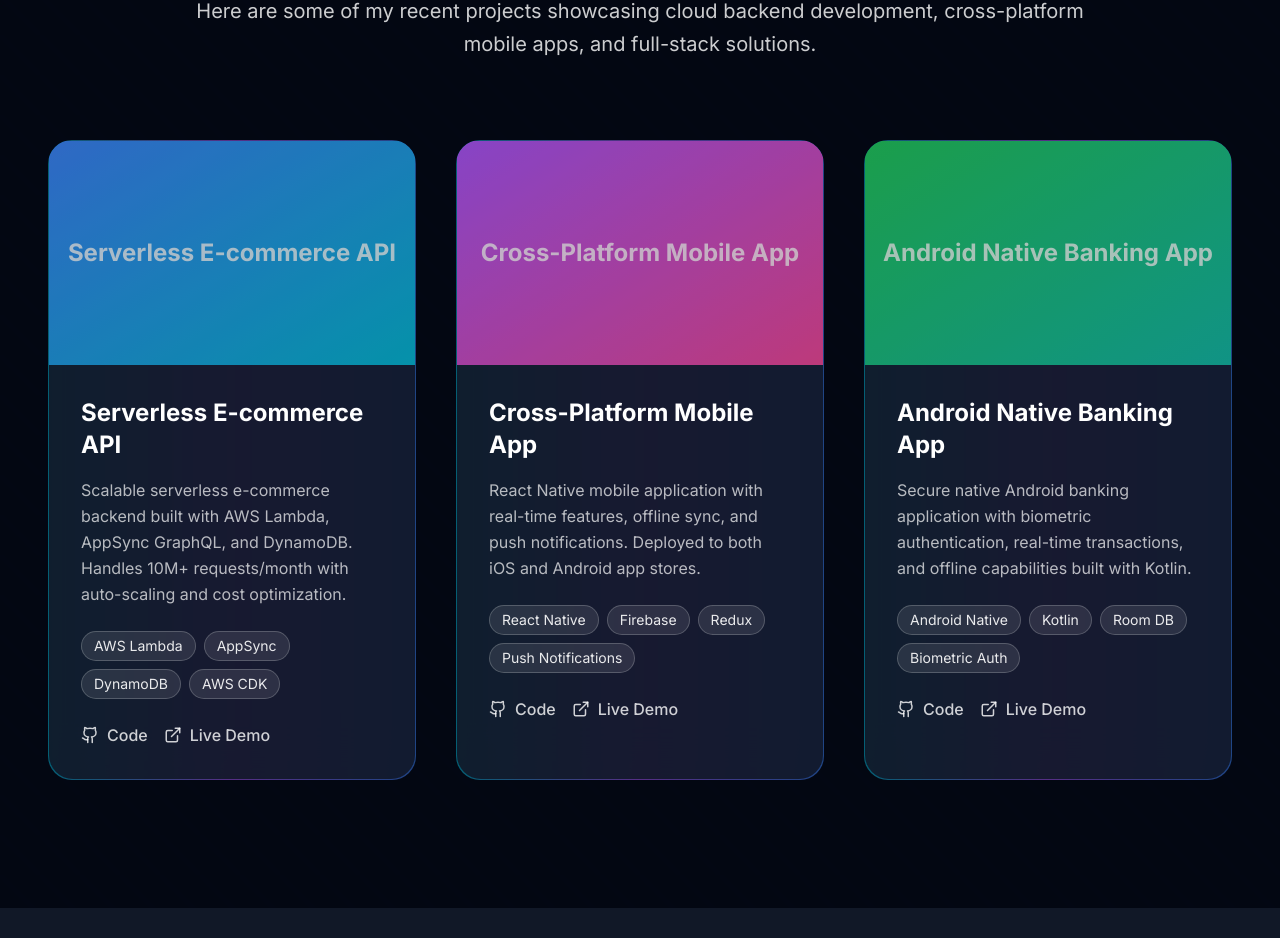
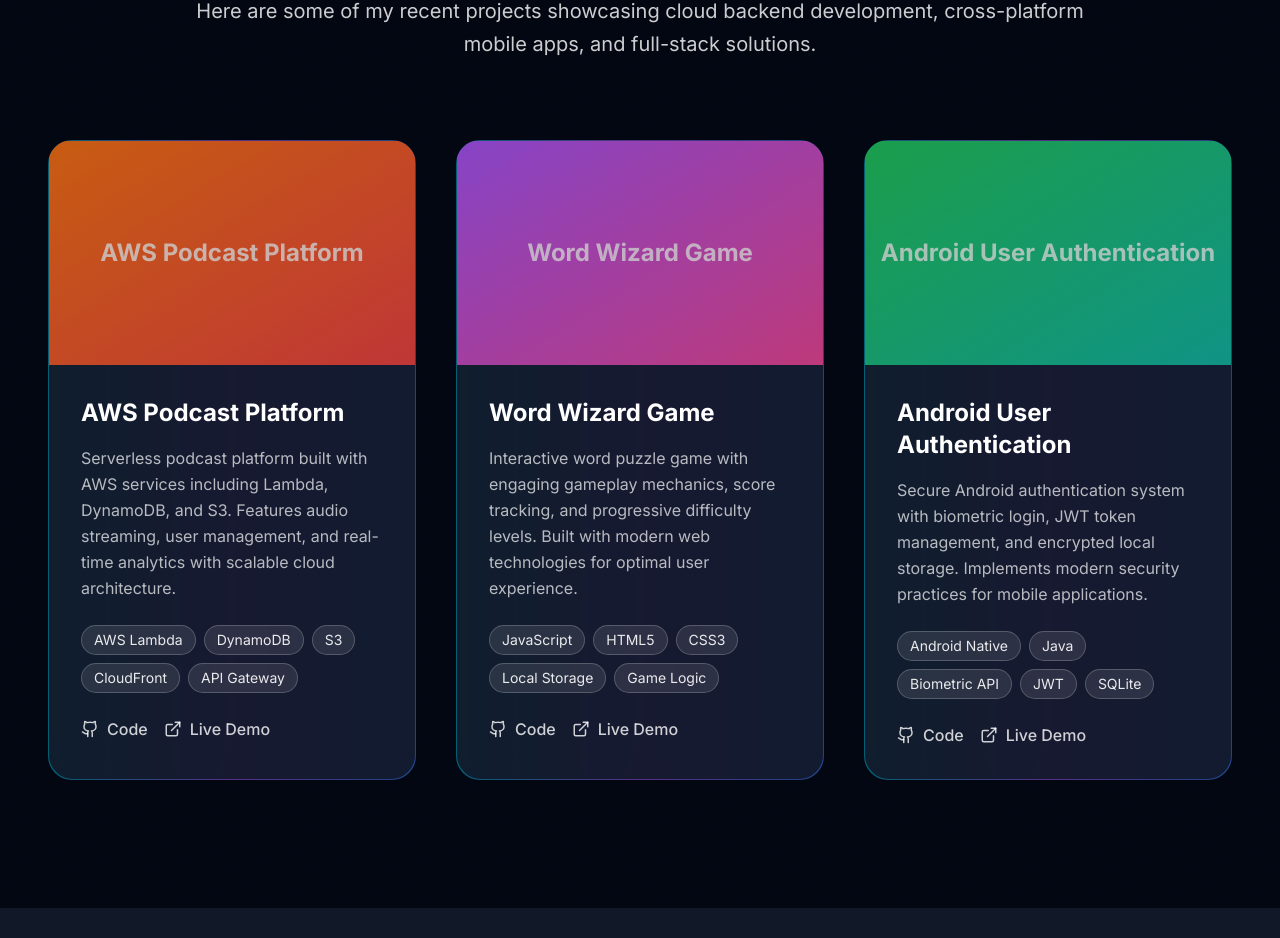
Before and after one commit to deeppatel0311/deeppatel0311.github.io, a Next.js app: page / in a window 1280 px wide. Shown: the part 3512-4450 px from the top of the page. Built offline with nearby package versions, Linux system fonts and the light colour scheme.

Commit message:
Add GitHub Actions deployment, update projects with real repos, and update README

```diff
--- a/next.config.js
+++ b/next.config.js
@@ -1,8 +1,10 @@
 /** @type {import('next').NextConfig} */
 const nextConfig = {
-  experimental: {
-    appDir: true,
-  },
+  output: 'export',
+  trailingSlash: true,
+  images: {
+    unoptimized: true
+  }
 }
 
 module.exports = nextConfig
--- a/src/components/Projects.tsx
+++ b/src/components/Projects.tsx
@@ -5,27 +5,27 @@
 export default function Projects() {
   const projects = [
     {
-      title: 'Serverless E-commerce API',
-      description: 'Scalable serverless e-commerce backend built with AWS Lambda, AppSync GraphQL, and DynamoDB. Handles 10M+ requests/month with auto-scaling and cost optimization.',
-      technologies: ['AWS Lambda', 'AppSync', 'DynamoDB', 'AWS CDK'],
-      github: 'https://github.com',
-      live: 'https://example.com',
-      gradient: 'from-blue-500 to-cyan-500',
+      title: 'AWS Podcast Platform',
+      description: 'Serverless podcast platform built with AWS services including Lambda, DynamoDB, and S3. Features audio streaming, user management, and real-time analytics with scalable cloud architecture.',
+      technologies: ['AWS Lambda', 'DynamoDB', 'S3', 'CloudFront', 'API Gateway'],
+      github: 'https://github.com/deeppatel0311/aws-podcast',
+      live: '#',
+      gradient: 'from-orange-500 to-red-500',
     },
     {
-      title: 'Cross-Platform Mobile App',
-      description: 'React Native mobile application with real-time features, offline sync, and push notifications. Deployed to both iOS and Android app stores.',
-      technologies: ['React Native', 'Firebase', 'Redux', 'Push Notifications'],
-      github: 'https://github.com',
-      live: 'https://example.com',
+      title: 'Word Wizard Game',
+      description: 'Interactive word puzzle game with engaging gameplay mechanics, score tracking, and progressive difficulty levels. Built with modern web technologies for optimal user experience.',
+      technologies: ['JavaScript', 'HTML5', 'CSS3', 'Local Storage', 'Game Logic'],
+      github: 'https://github.com/deeppatel0311/word-wizard',
+      live: '#',
       gradient: 'from-purple-500 to-pink-500',
     },
     {
-      title: 'Android Native Banking App',
-      description: 'Secure native Android banking application with biometric authentication, real-time transactions, and offline capabilities built with Kotlin.',
-      technologies: ['Android Native', 'Kotlin', 'Room DB', 'Biometric Auth'],
-      github: 'https://github.com',
-      live: 'https://example.com',
+      title: 'Android User Authentication',
+      description: 'Secure Android authentication system with biometric login, JWT token management, and encrypted local storage. Implements modern security practices for mobile applications.',
+      technologies: ['Android Native', 'Java', 'Biometric API', 'JWT', 'SQLite'],
+      github: 'https://github.com/deeppatel0311/android-authenticate-user',
+      live: '#',
       gradient: 'from-green-500 to-teal-500',
     },
   ]
```
Also changed, not shown: 1 other file (tests, documents, lock files or other folders).
